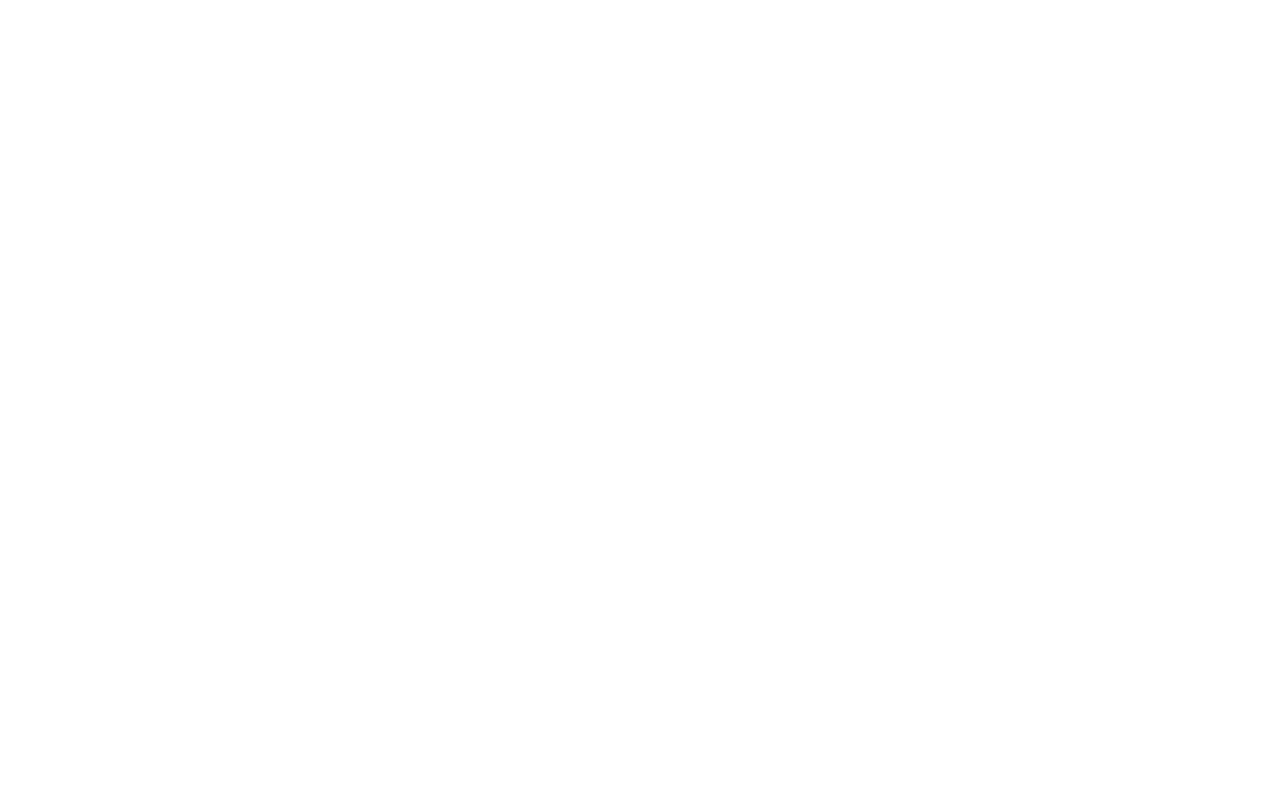
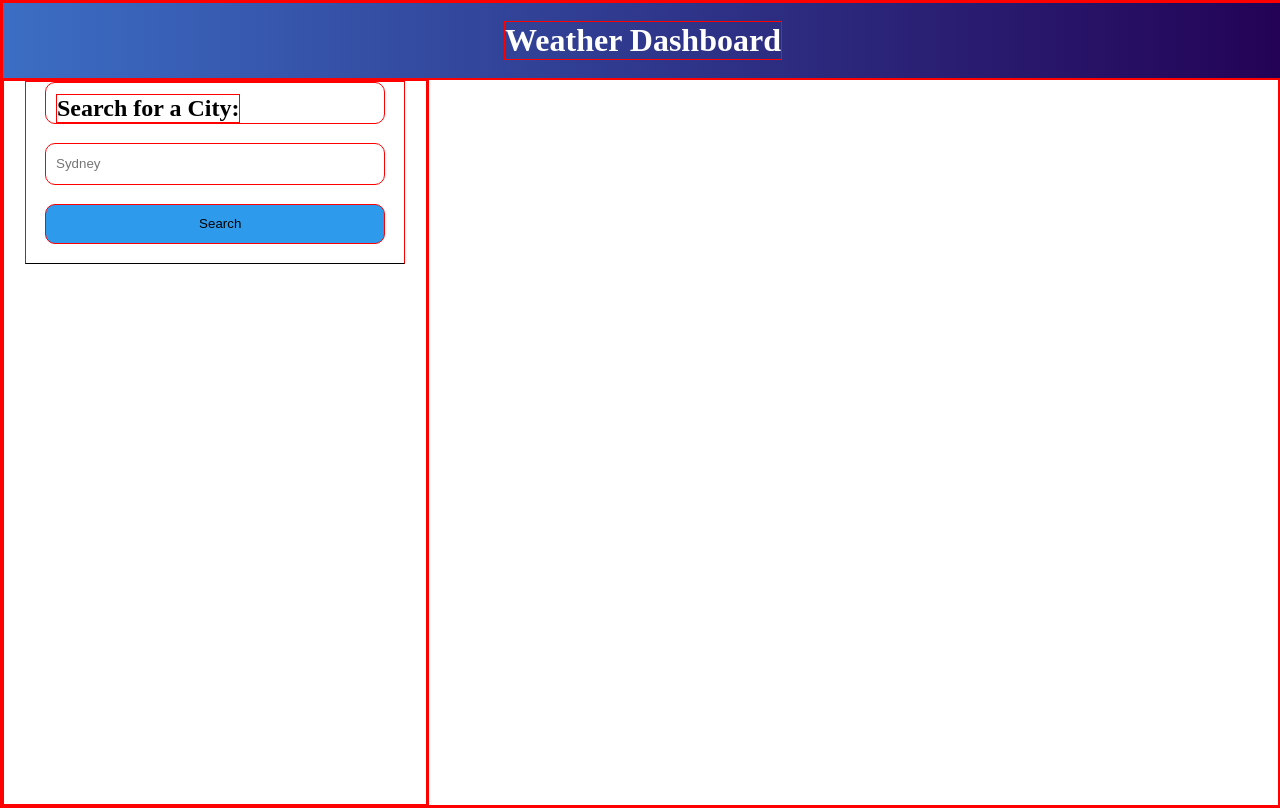
Before and after one commit to dansmith09/Dan-Smith-06-Weather-Dashboard-Sever-APIs, a plain HTML site: page index.html in a window 1280 px wide. Drawn offline with Linux system fonts and the light colour scheme.

Commit message:
Started fleshing out website skeleton

```diff
--- a/index.html
+++ b/index.html
@@ -5,8 +5,24 @@
     <meta http-equiv="X-UA-Compatible" content="IE=edge">
     <meta name="viewport" content="width=device-width, initial-scale=1.0">
     <title>Weather Dashboard</title>
+
+    <link rel="stylesheet" href="style.css">
 </head>
 <body>
+    <header>
+        <h1>Weather Dashboard</h1>
+    </header>
+    <main>
+        <div class="sideBarContainer">
+            <div id="searchBarContainer">
+                <div id="h2searchDiv"><h2>Search for a City:</h2></div>
+                <input type="text" name="" id="userCityInput" placeholder="Sydney">
+                <button id="searchButton">Search</button>
+            </div>
+        </div>
+        <div class="searchResultsContainer">
 
+        </div>
+    </main>
 </body>
 </html>
--- a/logic.js
+++ b/logic.js
@@ -0,0 +1,5 @@
+// Define the HTML elements we will use in JS
+var APIKey = 'cf4280e902da44b2517b6186d055cd7c';
+// Get data from API
+// Make html content based on API data
+// Save previous searches to storage
--- a/style.css
+++ b/style.css
@@ -0,0 +1,64 @@
+* {
+    padding: 0;
+    margin: 0;
+    border: 1px solid red;
+}
+
+header {
+    height: 75px;
+    width: 100vw;
+    background-image: linear-gradient(90deg, #3b6ec4, #230255);
+    display: flex;
+    justify-content: center;
+    align-items: center;
+}
+
+h1 {
+    color: white;
+}
+
+main {
+    display: flex;
+    height: calc(100vh - 75px);
+    width: 100vw;
+}
+
+.sideBarContainer {
+    display: flex;
+    flex-wrap: wrap;
+    width: 33%;
+    justify-content: center;
+}
+
+#searchBarContainer {
+    display: flex;
+    flex-direction: column;
+    justify-content: center;
+    height: 25%;
+    width: 100%;
+    margin-left: 5%;
+    margin-right: 5%;
+    border-bottom: black 1px solid;
+}
+
+#searchBarContainer > * {
+    margin-left: 5%;
+    margin-right: 5%;
+    margin-bottom: 5%;
+    height: 25%;
+    border-radius: 10px;
+    padding-left: 10px;
+}
+
+#h2searchDiv {
+    display: flex;
+    justify-content: start;
+    align-items: flex-end;
+}
+
+
+#searchButton {
+    background-color: #2e9aec;
+}
+
+/* MAKE MEDIA QUERY SO WHEN SCREEN IS SMALLER SEARCH IS 100 width */
```
